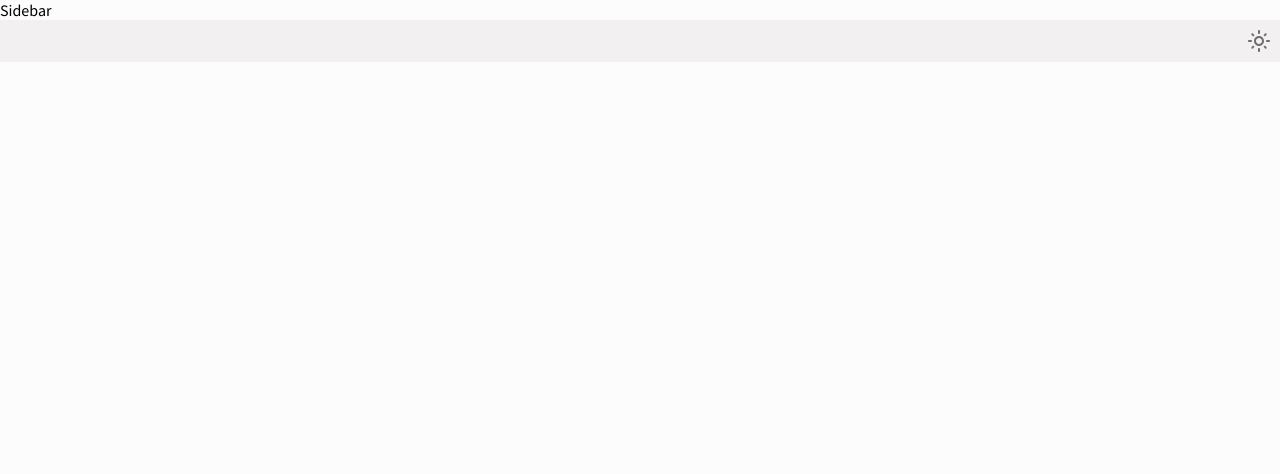
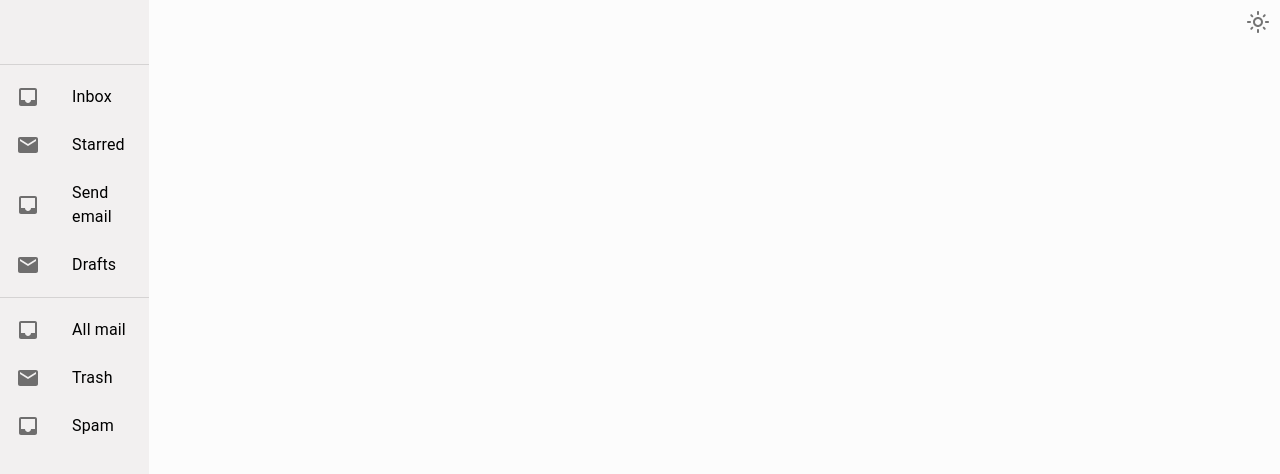
Before and after one commit to aexces/react-practicals, a React (Vite) app: page / in a window 1280 px wide. Shown: the top 474 px of the page. Built offline with nearby package versions, Linux system fonts and the light colour scheme.

Commit message:
color themes updated

```diff
--- a/index.html
+++ b/index.html
@@ -5,6 +5,7 @@
     <link rel="icon" type="image/svg+xml" href="/vite.svg" />
     <meta name="viewport" content="width=device-width, initial-scale=1.0" />
     <title>React Practicals</title>
+    <link href="https://fonts.googleapis.com/css2?family=Source+Sans+Pro:wght@400;600;700&display=swap" rel="stylesheet">
   </head>
   <body style="margin: 0">
     <div id="root"></div>
--- a/src/main.css
+++ /dev/null
@@ -1,11 +0,0 @@
-@import url("https://fonts.googleapis.com/css2?family=Source+Sans+Pro:wght@400;600;700&display=swap");
-
-html,
-body,
-#root,
-.app,
-.content {
-  height: 100%;
-  width: 100%;
-  font-family: "Source Sans Pro", sans-serif;
-}
--- a/src/main.tsx
+++ b/src/main.tsx
@@ -4,7 +4,6 @@ import { Provider } from "react-redux";
 import { store } from "@/application/state.tsx";
 import { RouterProvider } from "react-router-dom";
 import { router } from "@/presentation/Router/Router";
-import "./main.css";
 
 ReactDOM.createRoot(document.getElementById("root")!).render(
   <Provider store={store}>
--- a/src/presentation/Components/Organisms/Header/Header.styled.tsx
+++ b/src/presentation/Components/Organisms/Header/Header.styled.tsx
@@ -1,13 +1,10 @@
-import { getColorTokens } from "@/presentation/Theme/theme";
 import { Box, styled } from "@mui/material";
 
 const StyledHeader = styled(Box)(() => {
-  const colors = getColorTokens();
   return {
     display: "flex",
-    padding: 1,
+    padding: 2,
     justifyContent: "end",
-    backgroundColor: colors.primary[400],
   };
 });
 
--- /dev/null
+++ b/src/presentation/Components/Organisms/Sidebar/Sidebar.styled.tsx
@@ -0,0 +1,11 @@
+import { getColorTokens } from "@/presentation/Theme/theme";
+import { Box, styled } from "@mui/material";
+
+const StyledSidebar = styled(Box)(() => {
+  const colors = getColorTokens();
+  return {
+    backgroundColor: colors.primary[400],
+  };
+});
+
+export default StyledSidebar;
--- a/src/presentation/Components/Organisms/Sidebar/Sidebar.tsx
+++ b/src/presentation/Components/Organisms/Sidebar/Sidebar.tsx
@@ -1,5 +1,67 @@
+import StyledSidebar from "@/presentation/Components/Organisms/Sidebar/Sidebar.styled";
+import { Inbox, Mail } from "@mui/icons-material";
+import {
+  Divider,
+  List,
+  ListItem,
+  ListItemButton,
+  ListItemIcon,
+  ListItemText,
+  Toolbar,
+} from "@mui/material";
+
 const Sidebar = () => {
-  return <div>Sidebar</div>;
+  // const [mobileOpen, setMobileOpen] = useState(false);
+  // const [isClosing, setIsClosing] = useState(false);
+
+  // const handleDrawerClose = () => {
+  //   setIsClosing(true);
+  //   setMobileOpen(false);
+  // };
+
+  // const handleDrawerTransitionEnd = () => {
+  //   setIsClosing(false);
+  // };
+
+  // const handleDrawerToggle = () => {
+  //   if (!isClosing) {
+  //     setMobileOpen(!mobileOpen);
+  //   }
+  // };
+
+  return (
+    <StyledSidebar>
+      <div>
+        <Toolbar />
+        <Divider />
+        <List>
+          {["Inbox", "Starred", "Send email", "Drafts"].map((text, index) => (
+            <ListItem key={text} disablePadding>
+              <ListItemButton>
+                <ListItemIcon>
+                  {index % 2 === 0 ? <Inbox /> : <Mail />}
+                </ListItemIcon>
+                <ListItemText primary={text} />
+              </ListItemButton>
+            </ListItem>
+          ))}
+        </List>
+        <Divider />
+        <List>
+          {["All mail", "Trash", "Spam"].map((text, index) => (
+            <ListItem key={text} disablePadding>
+              <ListItemButton>
+                <ListItemIcon>
+                  {index % 2 === 0 ? <Inbox /> : <Mail />}
+                </ListItemIcon>
+                <ListItemText primary={text} />
+              </ListItemButton>
+            </ListItem>
+          ))}
+        </List>
+      </div>
+    </StyledSidebar>
+  );
 };
 
 export default Sidebar;
--- a/src/presentation/Components/Templates/MainContent/MainContent.styled.tsx
+++ b/src/presentation/Components/Templates/MainContent/MainContent.styled.tsx
@@ -1,7 +1,11 @@
 import { Box, styled } from "@mui/material";
 
 const StyledMainContent = styled(Box)(() => {
-  return {};
+  return {
+    height: " 100%",
+    width: "100%",
+    fontFamily: "'Source Sans Pro', sans-serif",
+  };
 });
 
 export default StyledMainContent;
--- a/src/presentation/Components/Templates/MainFrame/MainFrame.styled.tsx
+++ b/src/presentation/Components/Templates/MainFrame/MainFrame.styled.tsx
@@ -6,6 +6,8 @@ const StyledMainFrame = styled(Box)(() => {
   return {
     height: "100vh",
     width: "100vw",
+    display: "flex",
+    position: "relative",
     backgroundColor: themes.palette.background.default,
   };
 });
```
